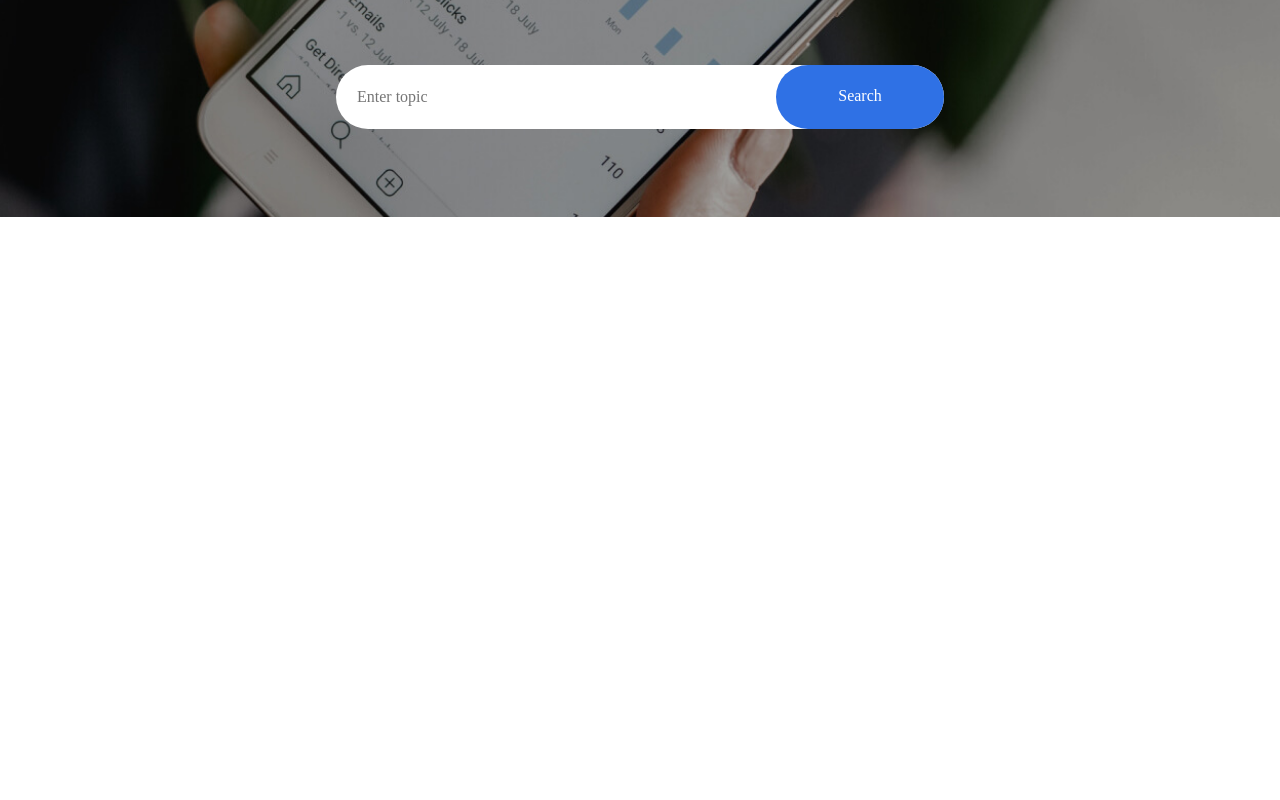
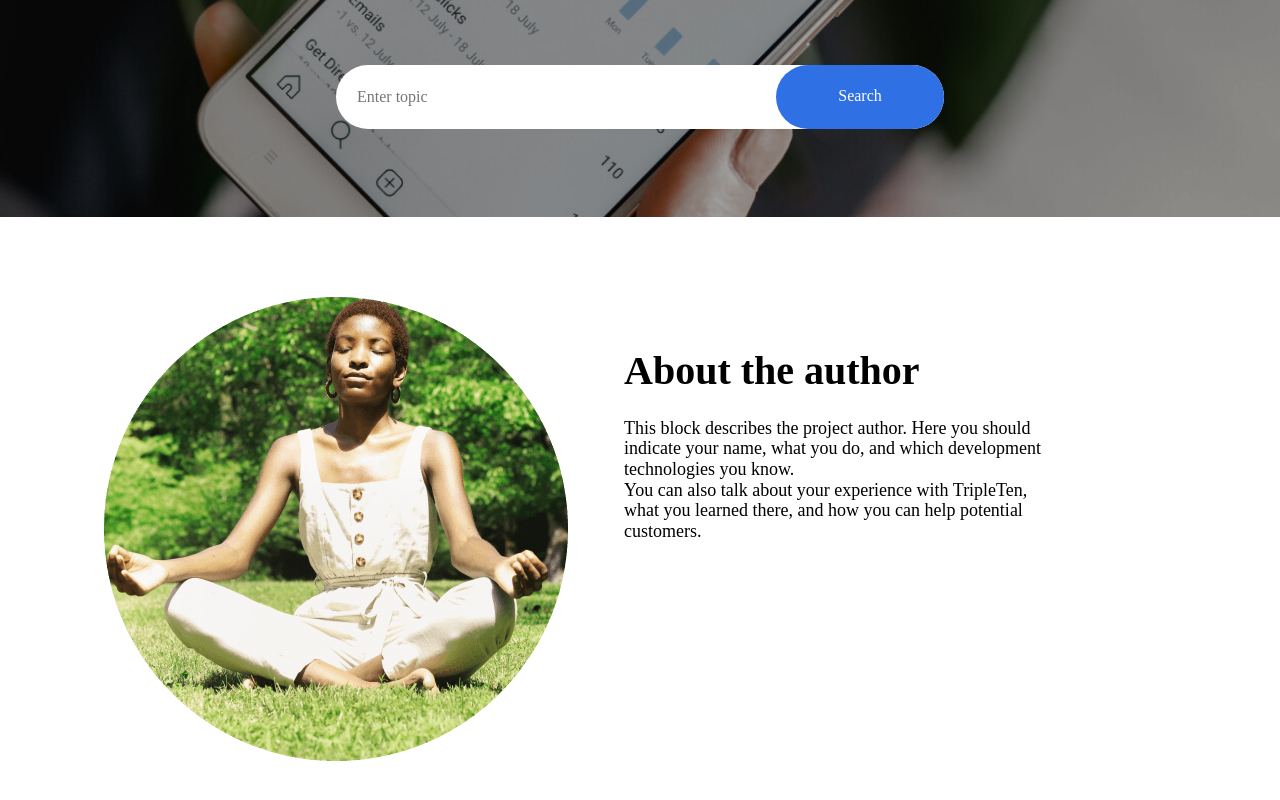
Before and after one commit to save-on/news-explorer-frontend, a React (Vite) app: page / in a window 1280 px wide. Shown: the part 374-1174 px from the top of the page. Before the commit the page ends 800 px from the top, so only its background shows below. Built offline with nearby package versions, Linux system fonts and the light colour scheme.

Commit message:
add About Component

```diff
--- /dev/null
+++ b/src/components/About/About.css
@@ -0,0 +1,22 @@
+.about {
+  display: flex;
+  gap: 56px;
+  padding: 80px 216px 80px 104px;
+  justify-content: center;
+}
+
+.about__image {
+  max-width: 464px;
+  min-height: 464px;
+}
+
+.about__title {
+  font-size: 40px;
+  margin: 51px 0 0;
+}
+
+.about__description {
+  font-size: 18px;
+  margin: 24px 0 0;
+  max-width: 600px;
+}
--- /dev/null
+++ b/src/components/About/About.jsx
@@ -0,0 +1,22 @@
+import "./About.css";
+import image from "../../assets/image-03.png";
+
+const About = () => {
+  return (
+    <div className="about">
+      <img src={image} alt="" className="about__image" />
+      <div>
+        <h2 className="about__title">About the author</h2>
+        <p className="about__description">
+          This block describes the project author. Here you should indicate your
+          name, what you do, and which development technologies you know.
+          <br />
+          You can also talk about your experience with TripleTen, what you
+          learned there, and how you can help potential customers.
+        </p>
+      </div>
+    </div>
+  );
+};
+
+export default About;
--- a/src/components/App/App.jsx
+++ b/src/components/App/App.jsx
@@ -1,11 +1,13 @@
 import "./App.css";
 import Header from "../Header/Header";
+import About from "../About/About";
 
 const App = () => {
   return (
     <div className="app">
       <div className="app__content">
         <Header />
+        <About />
       </div>
     </div>
   );
```
Also changed, not shown: src/assets/image-03.png (added).
